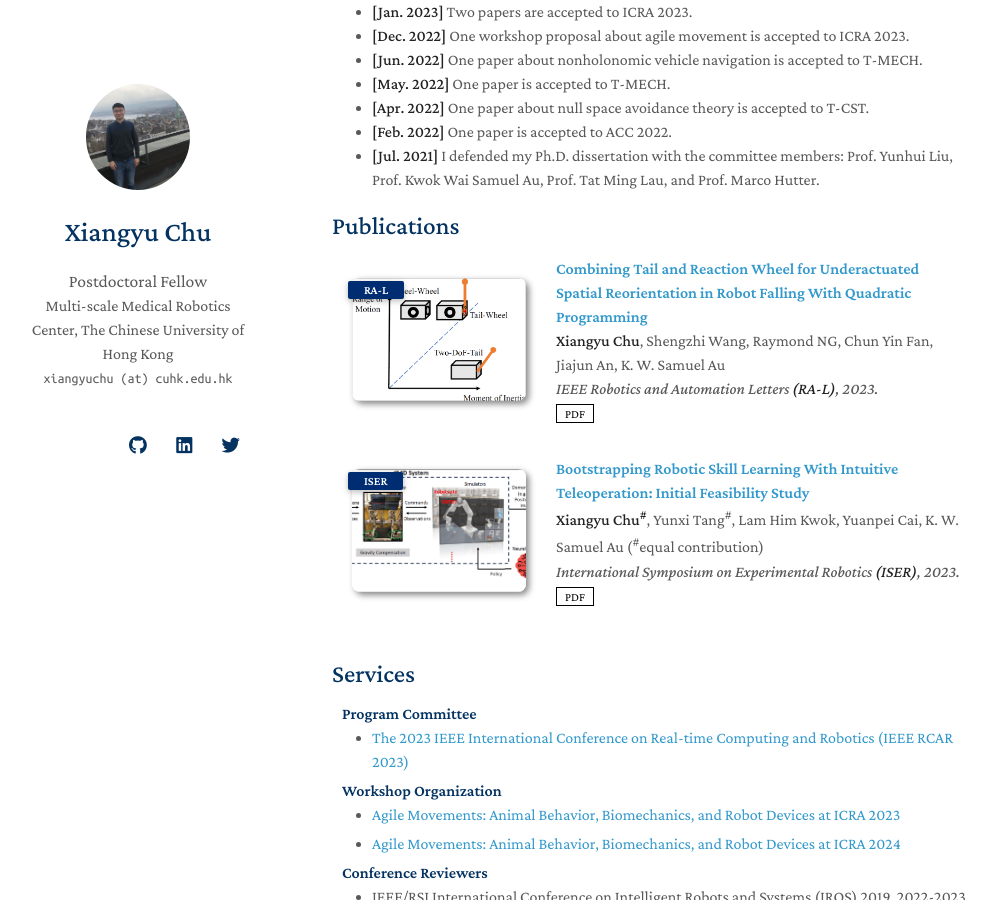
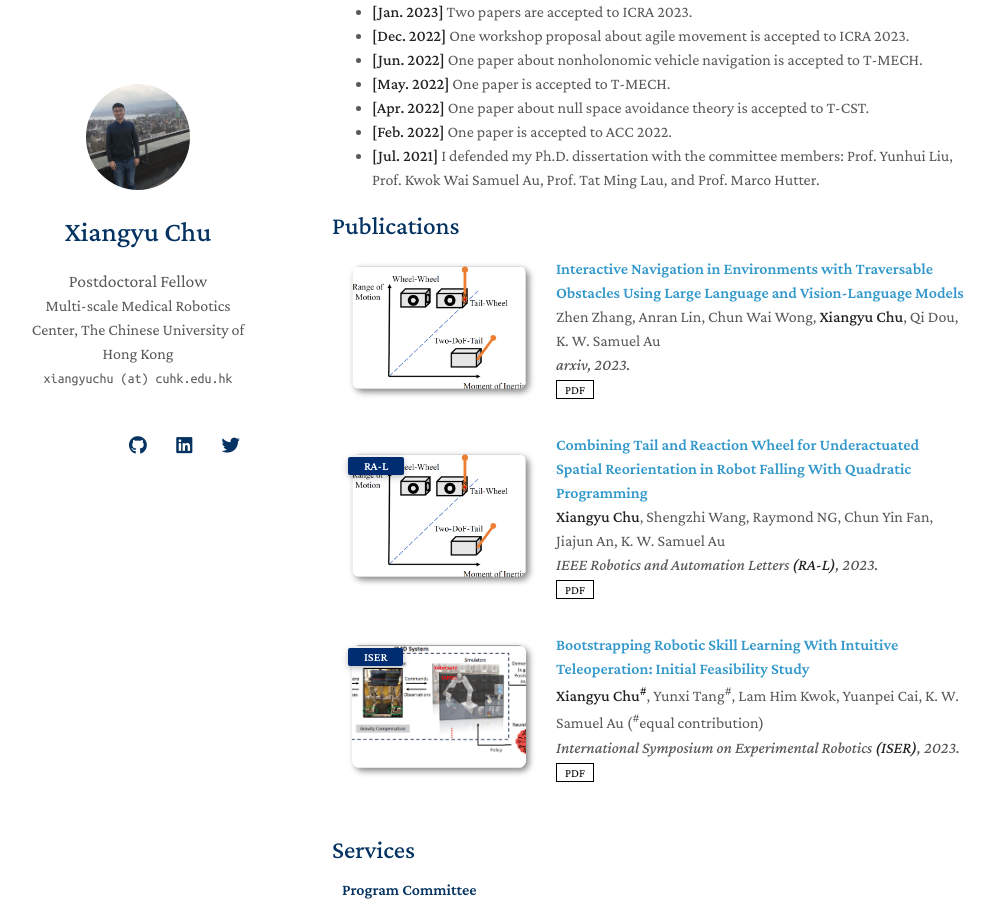
Before and after one commit to xiangyuchu03/xiangyuchu03.github.io, a Jekyll site: the page built from index.md, in a window 1280 px wide and 900 px high, scrolled down 623 px. Shown: the whole window, without its empty margins (138-1134 px from the left). Built offline with Jekyll 4.4.1, drawn with Linux system fonts in a browser that asks for light colours; nearby versions of some CDN libraries; a style sheet for code colours, icons or effects is not loaded; our own code applies the rules of GitHub Pages for plain Markdown files.

Commit message:
Update publications.yml

```diff
--- a/_data/publications.yml
+++ b/_data/publications.yml
@@ -1,4 +1,13 @@
 main:
+
+  - title: Interactive Navigation in Environments with Traversable Obstacles Using Large Language and Vision-Language Models
+    authors: Zhen Zhang, Anran Lin, Chun Wai Wong, <strong>Xiangyu Chu</strong>, Qi Dou, K. W. Samuel Au
+    conference: arxiv, 2023.
+    pdf: https://arxiv.org/pdf/2310.08873.pdf
+    code:
+    bibtex:
+    image: ./assets/img/RAL2023_flying_car.png
+    # notes: Accept
 
   - title: Combining Tail and Reaction Wheel for Underactuated Spatial Reorientation in Robot Falling With Quadratic Programming
     authors: <strong>Xiangyu Chu</strong>, Shengzhi Wang, Raymond NG, Chun Yin Fan, Jiajun An, K. W. Samuel Au
```
